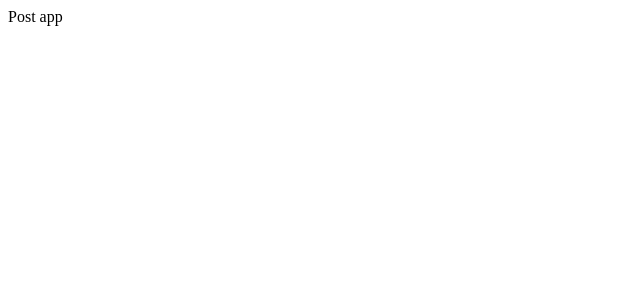
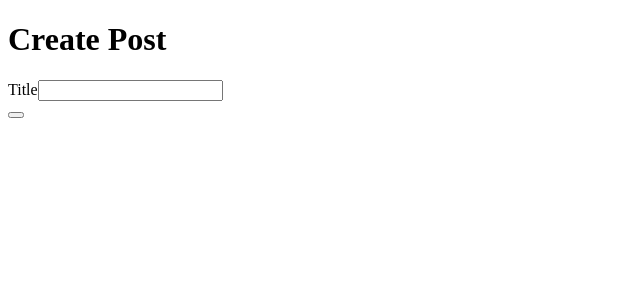
Before and after one commit to HassanBahati/Microservices-with-NodeJS-and-React, a React (Create React App) app in the folder client/: page / in a window 1280 px wide. Shown: the top 300 px of the page, without its empty margins (0-640 px from the left). Built offline with nearby package versions, Linux system fonts and the light colour scheme.

Commit message:
render post create component

```diff
--- a/client/src/App.js
+++ b/client/src/App.js
@@ -1,5 +1,10 @@
-import React from 'react'
-
-export default () =>{
-    return <div>Post app</div>
-}
+import React from "react";
+import PostCreate from "./PostCreate";
+export default () => {
+  return (
+    <div>
+      <h1>Create Post</h1>
+      <PostCreate />
+    </div>
+  );
+};
```
